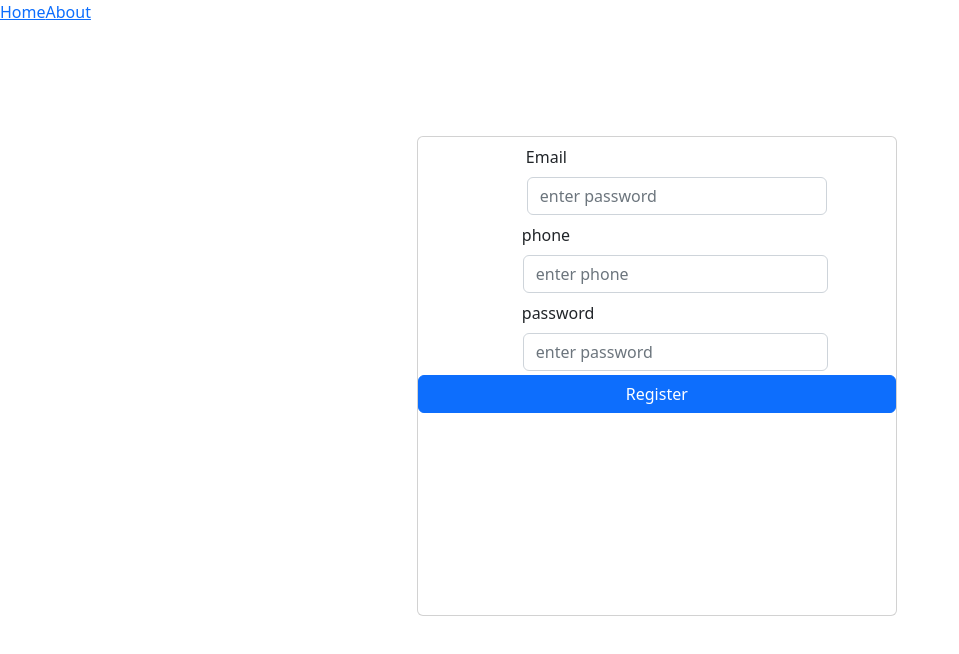
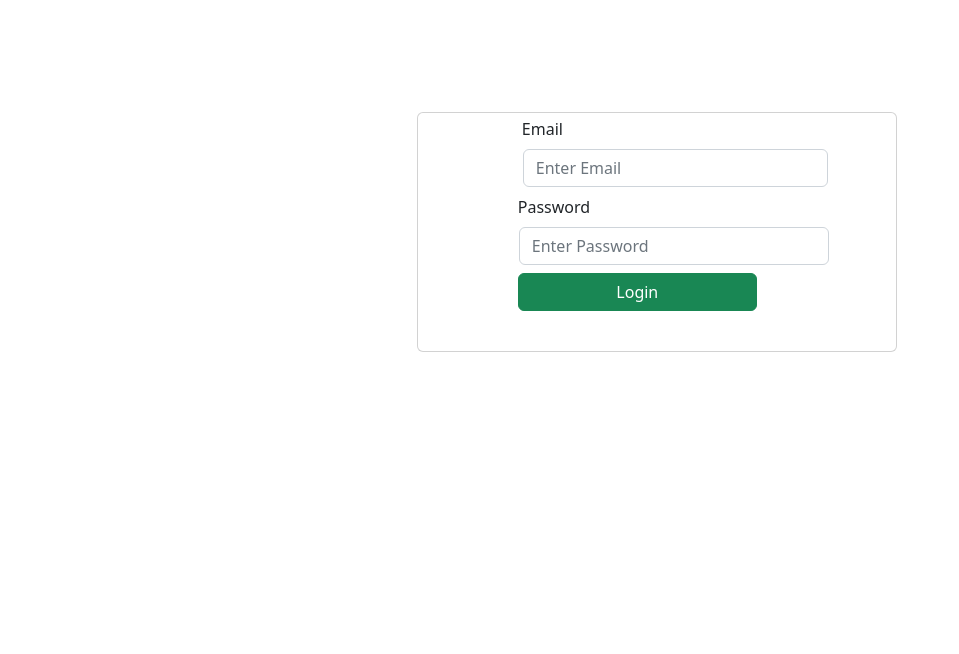
Before and after one commit to karanawate/wooden, a React (Create React App) app: page / in a window 1280 px wide. Shown: the top 654 px of the page, without its empty margins (0-959 px from the left). Built offline with nearby package versions, Linux system fonts and the light colour scheme.

Commit message:
auth redirect to dashbord page

```diff
--- a/src/App.js
+++ b/src/App.js
@@ -11,20 +11,22 @@ import AddAdmin from './pages/AddAdmin';
 import {BrowserRouter as Router,Route,Routes,Link } from "react-router-dom";
 import '../node_modules/bootstrap/dist/css/bootstrap.min.css';
 import ReactModal from 'react-modal';
+import { useState } from 'react';
 
 function App() {
+
   return (
     <div className="App">
         <Router>
-          <Navbar />
+
           <Routes>
-            <Route   path="/"           element={<Register/>} />
-            <Route   path="/home"                  element={<Home/>} />
-            <Route   path="/user-detail/:id"       element={<UserDetail/>} />
+            <Route path="/"                         element={<Login/>} />
+            <Route   path="/register"               element={<Register/>} />
+            <Route   path="/home"                   element={<Home/>} />
+            <Route   path="/user-detail/:id"        element={<UserDetail/>} />
             <Route   path="/about"                  element={<About/>} />
-            <Route   path="/dashbord"               element={<Dashbord/>} />
+            <Route   path="/dashboard"               element={<Dashbord/>} />
             <Route   path="/add-admin"              element={<AddAdmin/>} />
-            <Route path="/login"                    element={<Login/>} />
           </Routes>
         </Router>
       </div>
--- a/src/pages/Login.js
+++ b/src/pages/Login.js
@@ -1,8 +1,14 @@
-import React from "react";
+import {useState} from "react";
 import { useFormik } from "formik";
 import * as Yup from 'yup';
+import { useNavigate } from 'react-router-dom';
+
+import axios from "axios";
 
 const Login = () =>{
+    const[isLogin, setIsLogin] = useState([])
+    const navigate = useNavigate();
+
     const loginBox ={
         width:'30rem',
         height:'15rem',
@@ -14,15 +20,33 @@ const Login = () =>{
 
     const formik = useFormik({
         initialValues:{
-            firstname:'',
-            lastname:''
+            email:'',
+            password:''
         },
         validationSchema:Yup.object({
-            email:Yup.string().max(10, "Character must be 10 digits").required('Enter your firstname'),
+            email:Yup.string().required('Enter your email'),
             password:Yup.string('enter password').max(8,'must be 8 degits').required('Enter your password')
         }),
-        onSubmit:(values) => {
-            console.log("form submit",values)
+        onSubmit:async(values) => {
+            let data = values;
+            console.log('called')
+                await
+                axios
+                .post('http://127.0.0.1:8000/api/user_login',{
+                  ...data
+                })
+                .then( res =>{
+                    setIsLogin(res.data)
+
+                    localStorage.setItem('user', res.data);
+
+                    navigate('/dashboard');
+
+
+                })
+                .catch(err =>{
+                    console.log(err)
+                })
         }
 
     })
@@ -30,8 +54,8 @@ const Login = () =>{
 
     return <div>
                 <div className="container">
+                        <form onSubmit={formik.handleSubmit}>
                     <div className="card" style={loginBox}>
-                        <form onSubmit={formik.handleSubmit}>
                             <div className="mb-2 m-1">
                                 <label className="form-label" style={{marginLeft:'100px'}}>Email</label>
                                 <input
@@ -60,9 +84,9 @@ const Login = () =>{
                                 />
                                 {formik.touched.password && formik.errors.password && <p style={{color:'red'}}>{formik.errors.password}</p>}
                             </div>
-                        </form>
                     <button  style={{marginLeft:'100px'}} className="btn btn-success w-50 mt-2" type="submit"> Login</button>
                     </div>
+                        </form>
                 </div>
            </div>
 }
--- a/src/pages/Register.js
+++ b/src/pages/Register.js
@@ -22,7 +22,7 @@ const Register = () => {
 
         validationSchema:Yup.object({
             password:Yup.string()
-                .max(5,"name must be 8 character")
+                .max(6,"name must be 8 character")
                 .required('this field is required'),
                 email:Yup.string('this field is requred')
                      .required('this field is requird'),
@@ -97,7 +97,7 @@ const Register = () => {
                             />
                         {formik.touched.password && formik.errors.password  && <p style={{color:'red'}}>{formik.errors.password}</p>}
                         </div>
-                    <input type="submit" value="Register" className='btn btn-primary' />
+                    <input type="submit" value="Register" style={{marginLeft:'22%'}} className='btn btn-success w-50 mt-2' />
                     </div>
             </form>
         </div>
```
